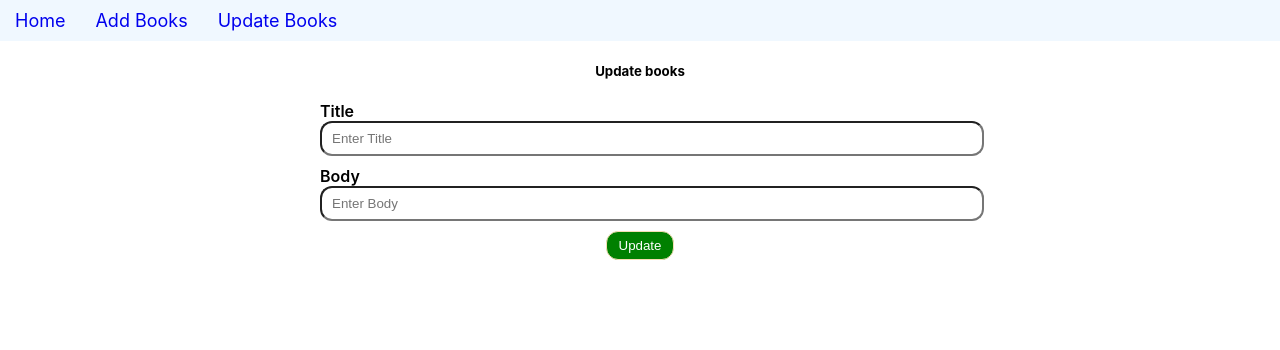
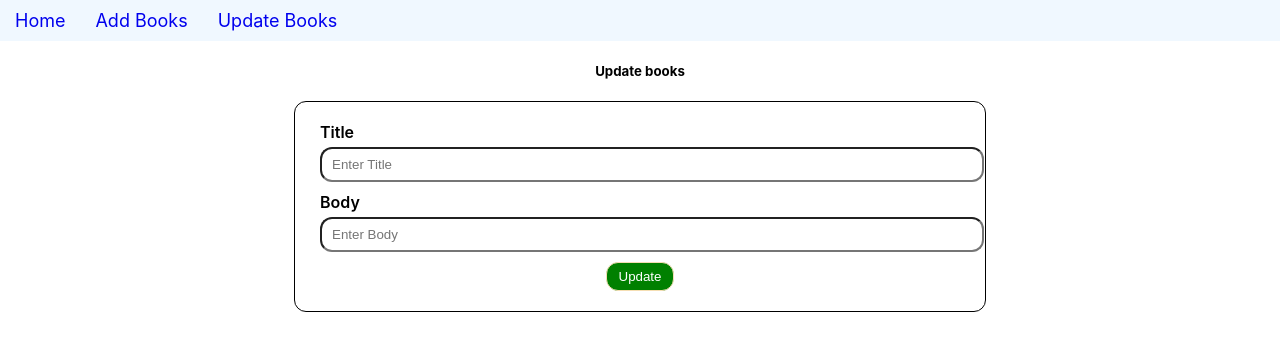
Before and after one commit to mesu-ai/redux-crud-app, a React (Create React App) app: page /updatebooks in a window 1280 px wide. Shown: the top 350 px of the page. Built offline with nearby package versions, Linux system fonts and the light colour scheme.

Commit message:
update field design

```diff
--- a/src/designs/_mixin.scss
+++ b/src/designs/_mixin.scss
@@ -28,13 +28,15 @@
     text-align: start;
     font-size: medium;
     font-weight: 600;
+    margin-bottom: 5px;
 }
 
 @mixin input{
     display: block;
-    width: 100%;
     outline: none;
     border-radius: 12px;
-    padding: 8px 10px;
+    width:100%;
+    padding:8px 10px;
+
 
 }
--- a/src/pages/updatebooks/UpdateBooks.js
+++ b/src/pages/updatebooks/UpdateBooks.js
@@ -7,14 +7,26 @@ const UpdateBooks = () => {
 
     const location= useLocation();
 
+    const handleOnBlur=()=>{
+
+    }
+
+
+    const handleSubmit=()=>{
+
+
+    }
+
     return (
         <div id='updateBooks'>
             <h5>Update books</h5>
 
-            <form className='formContainer'>
+            <form className='formContainer' onSubmit={handleSubmit}>
                 <div>
                     <label className='inputLabel'>Title</label>
                     <input className='inputField' placeholder='Enter Title'
+                    name='title'
+                    onBlur={handleOnBlur}
                     defaultValue={location?.state?.book?.title || ''}
 
                     ></input>
@@ -23,6 +35,8 @@ const UpdateBooks = () => {
                 <div style={{marginTop:'10px'}}>
                     <label className='inputLabel'>Body</label>
                     <input className='inputField' placeholder='Enter Body'
+                    name='body'
+                    onBlur={handleOnBlur}
                      defaultValue={location?.state?.book?.body || ''}
                     ></input>
                 </div>
--- a/src/pages/updatebooks/UpdateBooks.scss
+++ b/src/pages/updatebooks/UpdateBooks.scss
@@ -9,6 +9,10 @@
 #updateBooks .formContainer{
 
     width: 50%;
+    border-radius: 12px;
+    border: 1px solid black;
+    padding: 20px 25px;
+
 }
 
 #updateBooks .inputLabel{
@@ -18,6 +22,7 @@
 #updateBooks .inputField{
     @include input;
 
+
 }
 
 #updateBooks .submitBtn{
```
